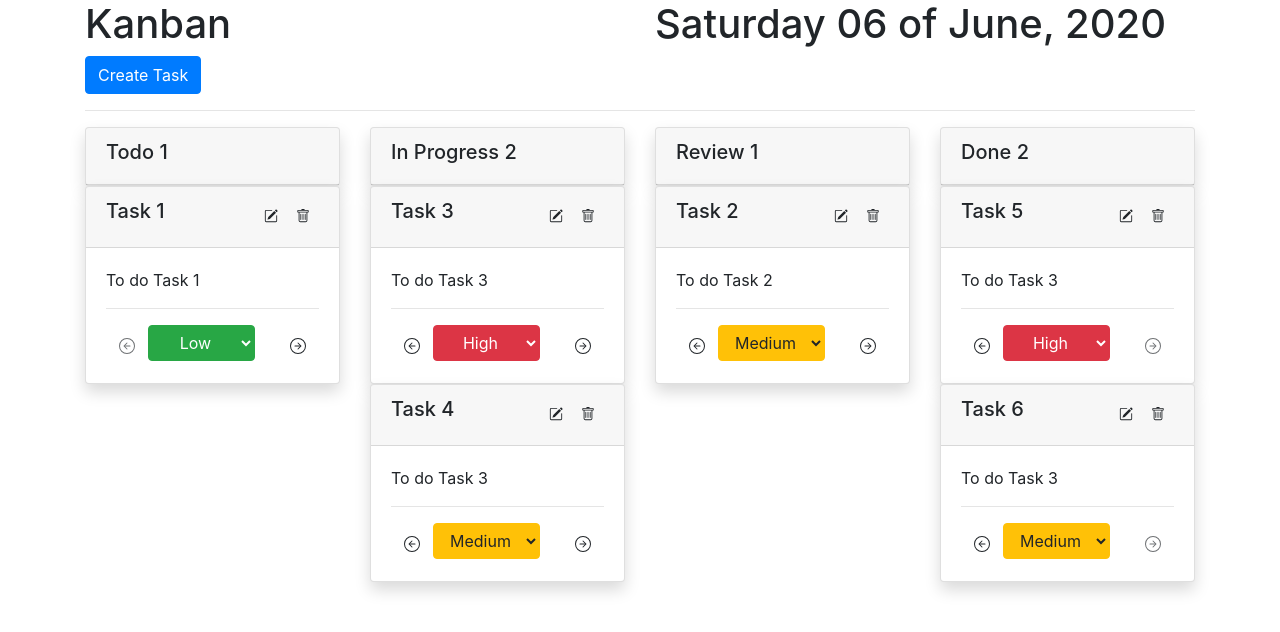
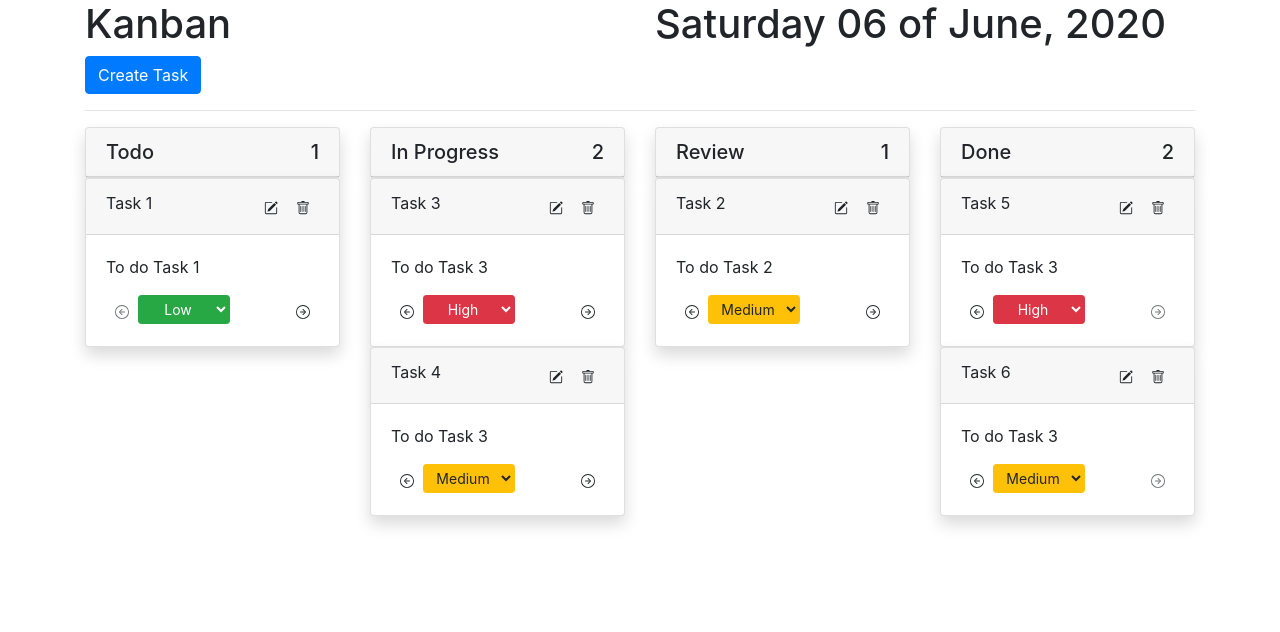
Before and after one commit to AnnaIrkhina/kanban2, a React (Create React App) app: page / in a window 1280 px wide. Shown: the top 632 px of the page. Built offline with nearby package versions, Linux system fonts and the light colour scheme.

Commit message:
Added select for priorities and arrows from bootstrap

```diff
--- a/src/TaskList/TaskList.js
+++ b/src/TaskList/TaskList.js
@@ -1,6 +1,5 @@
 import React from 'react';
 import TaskListElement from "./TaskListElement";
-
 
 
 function TaskList(props) {
@@ -10,7 +9,14 @@ function TaskList(props) {
             <div className="card shadow bg-white rounded">
                 <div className="card-header">
 
-                        <h5>{props.status} {props.taskList.length}</h5>
+                    <h5>
+                        <dif className="float-left">
+                            {props.status}
+                        </dif>
+                        <dif className="float-right">
+                            {props.taskList.length}
+                        </dif>
+                    </h5>
 
                 </div>
             </div>
--- a/src/TaskList/TaskListElement.js
+++ b/src/TaskList/TaskListElement.js
@@ -1,6 +1,6 @@
 import React, {useState} from 'react';
 
-const btnStylePriority = ['btn btn-success', 'btn btn-warning','btn btn-danger']
+const btnStylePriority = ['btn btn-sm btn-success', 'btn btn-sm btn-warning','btn btn-sm btn-danger']
 
 const priorities = ['Low', 'Medium', 'High']
 
@@ -69,7 +69,7 @@ function TaskListElement(props) {
     return (
         <div className="card shadow bg-white rounded">
             <div className="card-header">
-                <h5 class="card-title">{props.el.name}
+                <div>{props.el.name}
                     <button type="button" className="btn btn-sm float-right" onClick={deleteTask}>
                         {/*<i class="fa fa-trash-o"></i>*/}
                         {deleteTask1}
@@ -81,30 +81,30 @@ function TaskListElement(props) {
                     </button>
 
 
-                </h5>
+                </div>
             </div>
             <div className="card-body">
 
                 <p className="card-text">{props.el.description}</p>
 
 
-                <hr/>
+
 
 
                 <select width = "300px" class={btnStylePriority[props.el.priority]} name="priorities" id="priorities" onChange={onPriorityChanged} value={priorities[props.el.priority]}>
-                    <option  width = "300px" class="btn btn-danger" value="High">High</option>
-                    <option  width = "300px" class="btn btn-success" value="Medium">Medium</option>
-                    <option  width = "300px" class="btn btn-warning" value="Low">Low</option>
+                    <option  width = "300px" class="btn btn-sm btn-danger" value="High">High</option>
+                    <option  width = "300px" class="btn btn-sm  btn-success" value="Medium">Medium</option>
+                    <option  width = "300px" class="btn btn-sm btn-warning" value="Low">Low</option>
 
                 </select>
 
 
-                <button className="btn  float-left" disabled={props.el.status === 'Todo'} onClick={statusDecrease}>
+                <button className="btn btn-sm float-left" disabled={props.el.status === 'Todo'} onClick={statusDecrease}>
                     {/*<i className="fa fa-arrow-left"></i>*/}
                     {arrowLeft}
                     </button>
 
-                <button className="btn   float-right" disabled={props.el.status === 'Done'} onClick={statusIncrease}>
+                <button className="btn btn-sm  float-right" disabled={props.el.status === 'Done'} onClick={statusIncrease}>
                     {/*<i className="fa fa-arrow-right"></i>*/}
                     {arrowRight}
                 </button>
```
